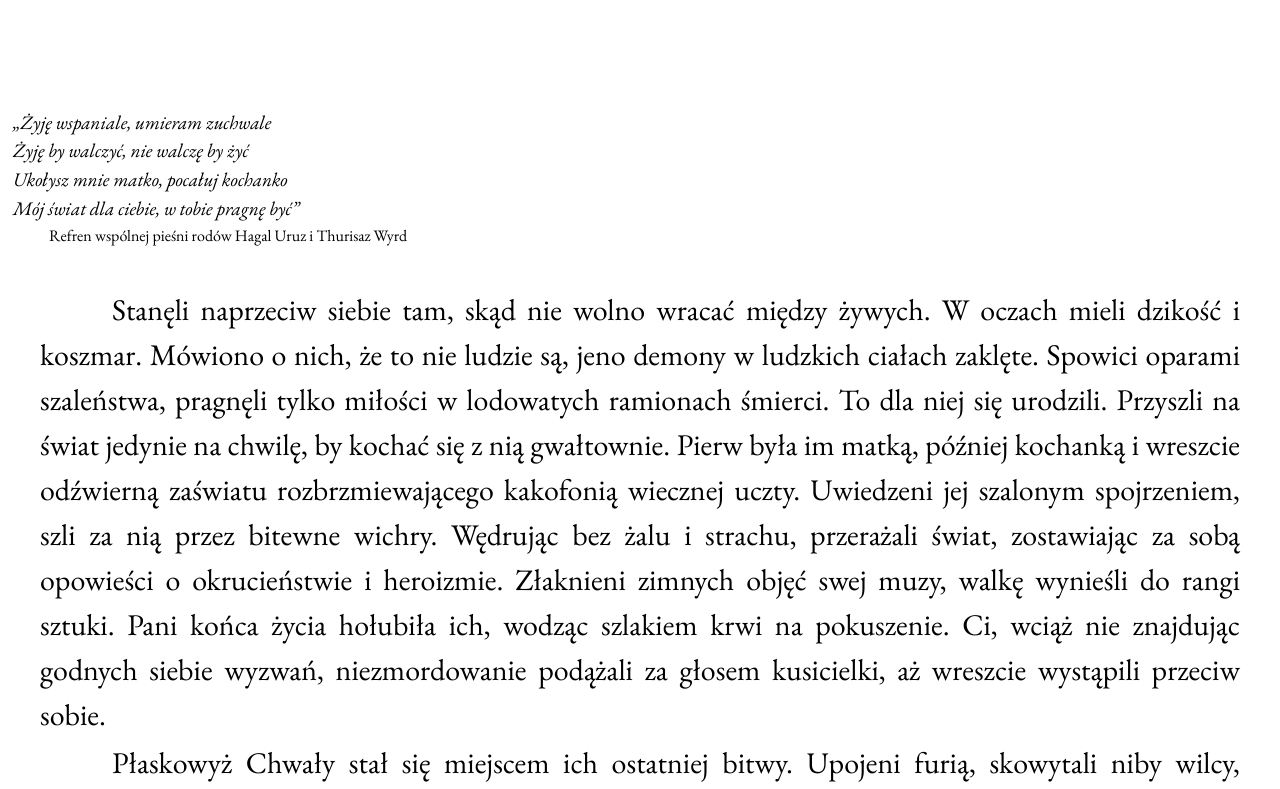
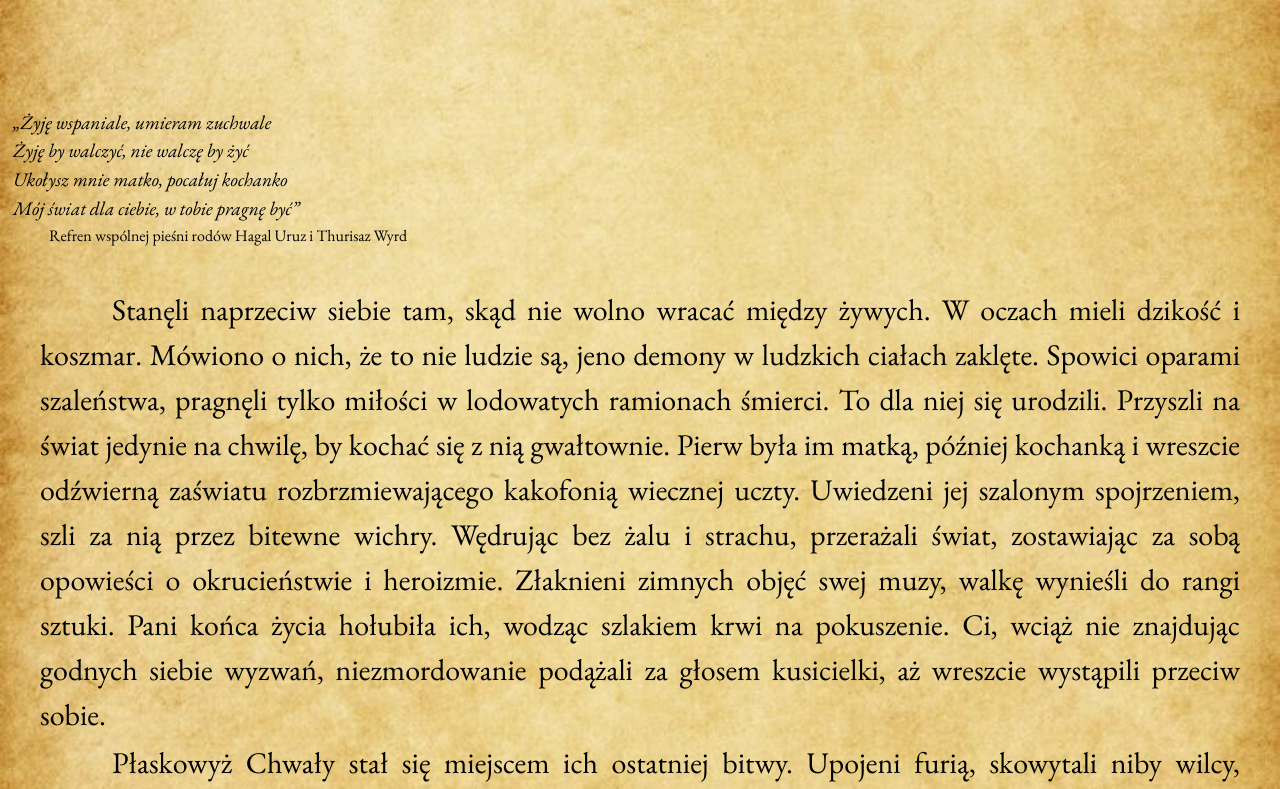
Before and after one commit to Liznaviecky/witchesLover, a plain HTML site: page pośródKruków.html in a window 1280 px wide. Shown: the part 344-1133 px from the top of the page. Drawn offline with nearby package versions, Linux system fonts and the light colour scheme.

Commit message:
episode bacground added

```diff
--- a/css/episode.css
+++ b/css/episode.css
@@ -11,6 +11,9 @@ html {
 
 .body {
     font-size: larger;
+    background-image: url("../images/oldPaper.jpg");
+    background-size: cover;
+    background-attachment: fixed;
 }
 
 .backToEpisodes {
```
Also changed, not shown: images/episodeBacground.png (added), images/oldPaper.jpg (added).
